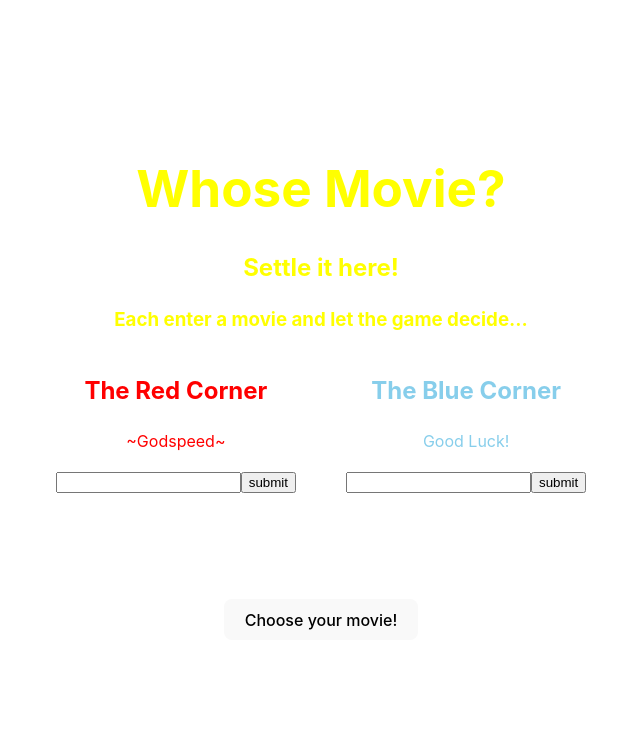
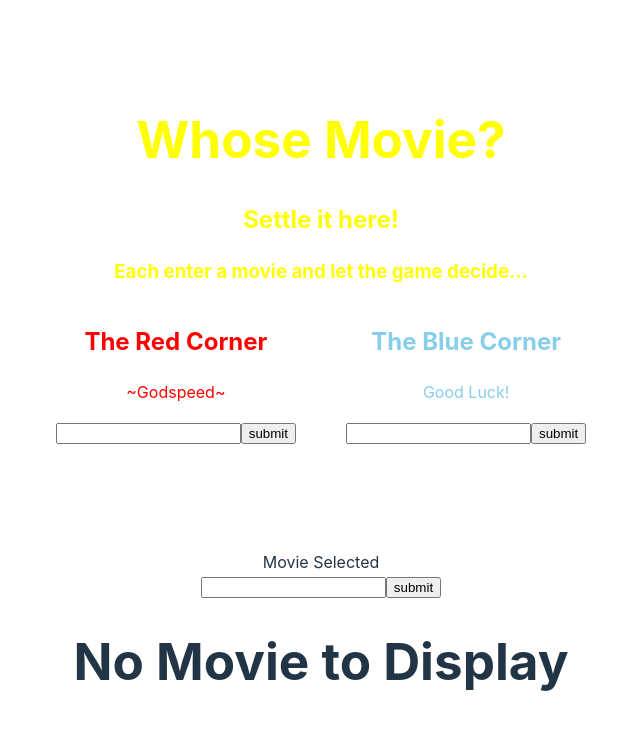
Before and after one commit to michaelg85/320SBA, a React (Vite) app: page / in a window 1280 px wide. Shown: the top 730 px of the page, without its empty margins (319-959 px from the left). Built offline with nearby package versions, Linux system fonts and the light colour scheme; no server answers.

Commit message:
still woring on the submit button

```diff
--- a/src/App.jsx
+++ b/src/App.jsx
@@ -9,6 +9,9 @@ import BlueMovieDisplay from "./components/BlueMovieDisplay";
 import BlueForm from "./components/BlueForm";
 import SelectedChoice from "./components/RandomChoice/RandomChoice";
 import RandomChoiceDisplay from "./components/RandomChoiceDisplay/RandomChoiceDisplay";
+// import MovieSelector from "./components/MovieSelector";
+// import {redMovieData, blueMovieData} from "./utilities/data.mjs";
+
 
 export default function App() {
 
@@ -19,7 +22,8 @@ export default function App() {
   const [movie, setMovie] = useState(null);
   const [redMovie, setRedMovie] = useState(null);
   const [blueMovie, setBlueMovie] = useState(null);
-  const [randomChoice, setRandomChoice] = useState(null);
+  // const [randomChoice, setRandomChoice] = useState(null);
+  // const [selectedMovie, setSelectedMovie] = useState(null);
 
   // Function to get movies
   const getMovie = async(searchTerm) => {
@@ -38,6 +42,7 @@ export default function App() {
       getMovie("Superman");
     }, []);
 
+
       // Function to get RED movies
   const getRedMovie = async(searchTerm) => {
     // Make fetch request and store the response
@@ -54,6 +59,7 @@ export default function App() {
     useEffect(() => {
       getRedMovie("Trailer Park Boys");
     }, []);
+
 
       // Function to get BLUE movies
   const getBlueMovie = async(searchTerm) => {
@@ -72,6 +78,7 @@ export default function App() {
       getBlueMovie("Wonder Woman");
     }, []);
 
+
           // Function to get RANDOM CHOICE movies
   const getRandomChoice = async(searchTerm) => {
     // Make fetch request and store the response
@@ -88,6 +95,18 @@ export default function App() {
     useEffect(() => {
       getRandomChoice("Superman");
     }, []);
+
+
+    //   // MOVIESELECTOR
+    // const handleRandomSelect = () => {
+    //   // Check if both movies are selected
+    //   if (blueMovie && redMovie) {
+    //     // Choose one at random
+    //     const movies = [blueMovie, redMovie];
+    //     const randomMovie = movies[Math.floor(Math.random() * movies.length)];
+    //     setSelectedMovie(randomMovie);
+    //   }
+    // };
 
 
   return (
@@ -117,16 +136,20 @@ export default function App() {
         </div>
         </div><br/><br/><br/>
 
-        {/* Movie Selected
+        <div>Movie Selected</div>
         <div className="App">
           <Form moviesearch={getMovie} />
           <MovieDisplay movie={movie} />
+        </div>
+
+        {/* <div className="random choice">
+          <SelectedChoice  selectedChoice={setRandomChoice} />
+          <RandomChoiceDisplay randomChoice={randomChoice} />
         </div> */}
 
-        <div className="random choice">
-          <SelectedChoice  selectedChoice={setRandomChoice} />
-          <RandomChoiceDisplay randomChoice={randomChoice} />
-        </div>
+        {/* <div>
+         <MovieSelector blueMovie={blueMovieData} redMovie={redMovieData} />
+        </div> */}
 
 
     </main>
--- /dev/null
+++ b/src/components/MovieSelector.jsx
@@ -0,0 +1,44 @@
+// import React, { useState } from 'react';
+// import movieData from '../utilities/data.mjs';
+// import BlueMovieDisplay from './BlueMovieDisplay';
+// import RedMovieDisplay from './RedMovieDisplay';
+
+// const MovieSelector = () => {
+// //   const [blueMovie, setBlueMovie] = useState(null);
+// //   const [redMovie, setRedMovie] = useState(null);
+// //   const [selectedMovie, setSelectedMovie] = useState(null);
+
+// //   const handleRandomSelect = () => {
+// //     // Check if both movies are selected
+// //     if (blueMovie && redMovie) {
+// //       // Choose one at random
+// //       const movies = [blueMovie, redMovie];
+// //       const randomMovie = movies[Math.floor(Math.random() * movies.length)];
+// //       setSelectedMovie(randomMovie);
+// //     }
+// //   };
+
+//   return (
+//     <div>
+//       <h1>Select Your Movies</h1>
+//       {/* Render the movie displays */}
+//       {/* <BlueMovieDisplay blueMovie={blueMovie} />
+//       <RedMovieDisplay redMovie={redMovie} /> */}
+
+//       <button onClick={handleRandomSelect}>Choose Random Movie</button>
+
+//       {/* Display the selected movie */}
+//       {selectedMovie && (
+//         <div>
+//           <h1>Selected Movie:</h1>
+//           <h2>{selectedMovie.Title}</h2>
+//           <h3>{selectedMovie.Genre}</h3>
+//           <img src={selectedMovie.Poster} alt={selectedMovie.Title} />
+//           <h3>{selectedMovie.Year}</h3>
+//         </div>
+//       )}
+//     </div>
+//   );
+// };
+
+// export default MovieSelector;
--- /dev/null
+++ b/src/utilities/data.mjs
@@ -0,0 +1,15 @@
+// const redMovieData = {
+//     Title: "Red Movie",
+//     Genre: "Drama",
+//     Poster: "url_to_red_movie_poster",
+//     Year: "2023",
+//   };
+
+//   const blueMovieData = {
+//     Title: "Blue Movie",
+//     Genre: "Action",
+//     Poster: "url_to_blue_movie_poster",
+//     Year: "2023",
+//   };
+
+//   export default blueMovieData; redMovieData
```
